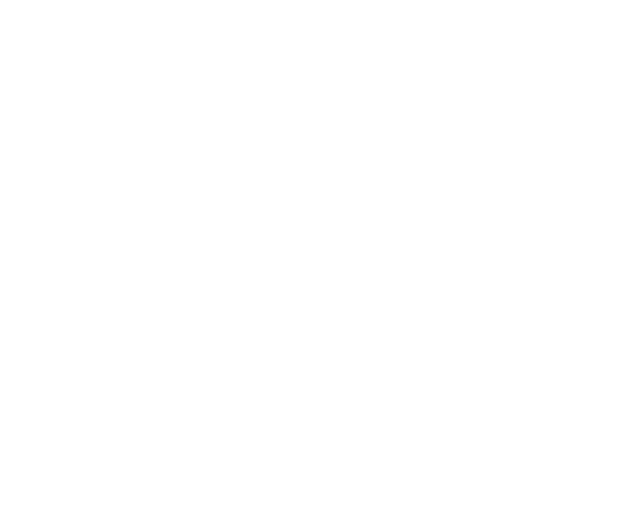
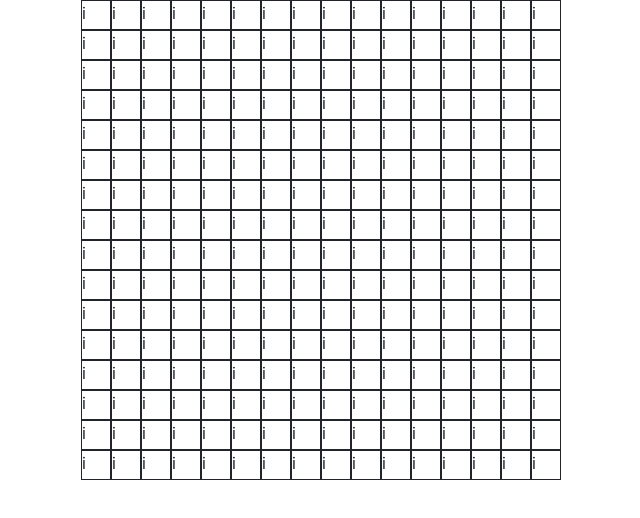
Before and after one commit to mrhallonline/etch-a-sketch, a plain HTML site: page index.html in a window 1280 px wide. Shown: the whole page, without its empty margins (4-644 px from the left). Drawn offline with nearby package versions, Linux system fonts and the light colour scheme.

Commit message:
created 16 x 16 grid using jQuery

```diff
--- a/index.html
+++ b/index.html
@@ -13,10 +13,10 @@
 </head>
 
 <body>
-    <div class="grid-container">
+    <div class="container">
+        <div class="grid-container" id="gridBox">
 
-
-
+        </div>
     </div>
     <!-- jQuery first, then Popper.js, then Bootstrap JS -->
     <script src="https://code.jquery.com/jquery-3.3.1.slim.min.js"
--- a/index.js
+++ b/index.js
@@ -0,0 +1,4 @@
+
+for (var i = 1; i<257; i++){
+    $("#gridBox").prepend('<div class="grid-item">i</div>');
+}
--- a/style.css
+++ b/style.css
@@ -1,4 +1,10 @@
 .grid-container {
-    display: grid;
-    grid-template-columns: repeat(16, 1fr) ;
+    display: inline-grid;
+    grid-template-columns: repeat(16, 30px);
+    grid-template-rows: repeat(16, 30px);
 }
+
+.grid-item {
+    border: solid 1px;
+
+}
```
